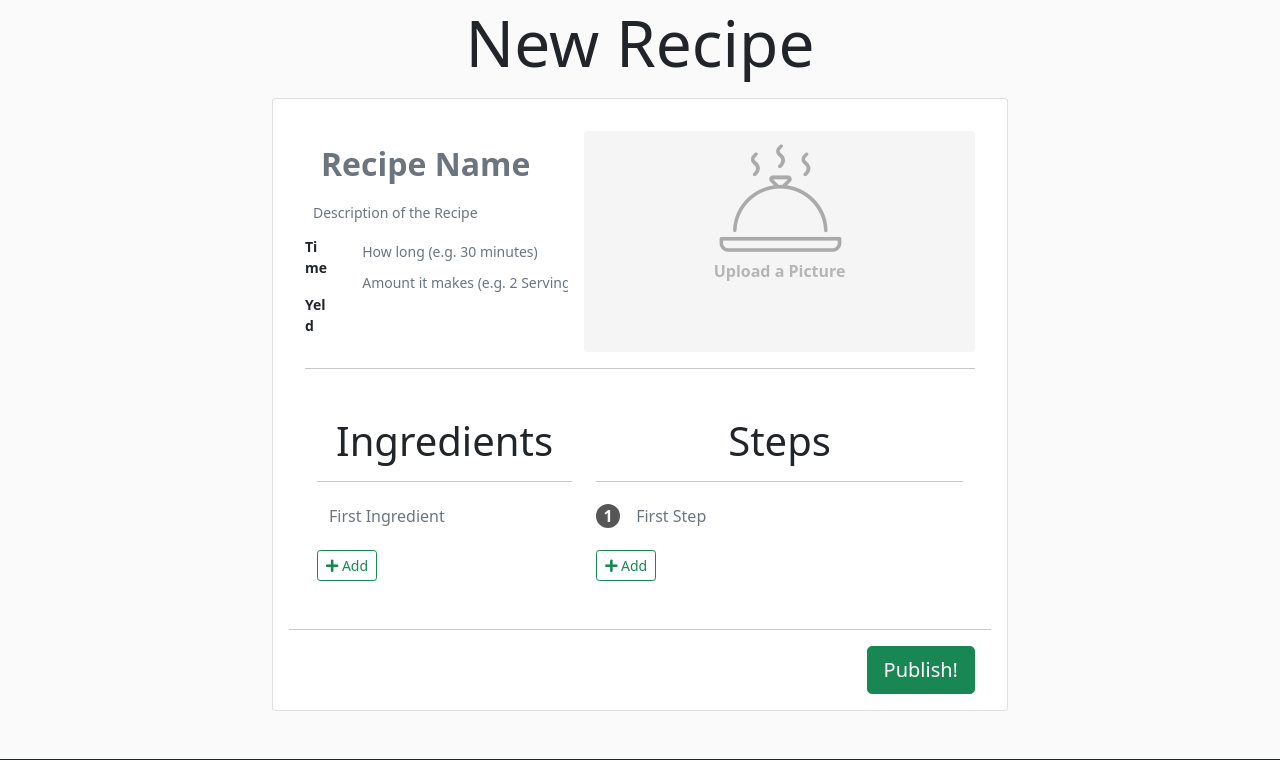
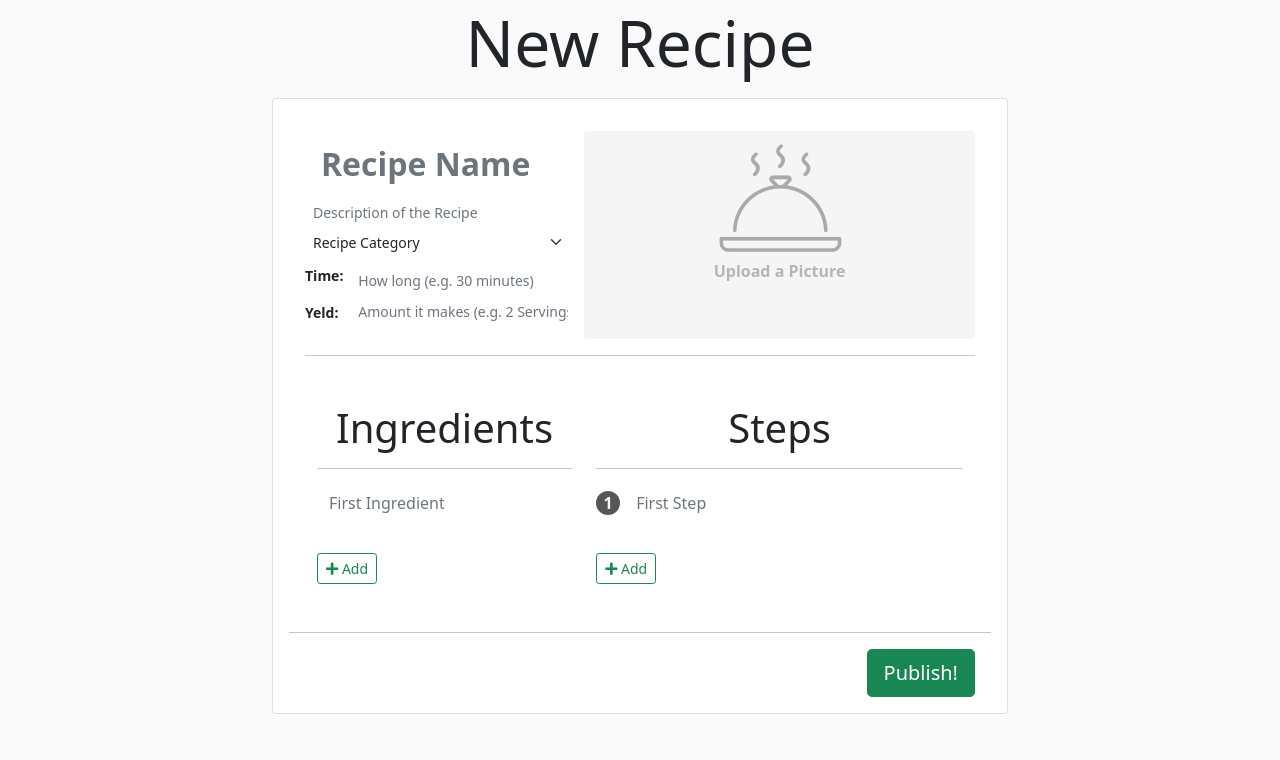
Before and after one commit to mariogusman/MS3-Irish-Recipes, a Flask app: page /addrecipe in a window 1280 px wide. Shown: the part 117-877 px from the top of the page. Run offline with Flask 2, Linux system fonts and the light colour scheme; the visitor is signed in with stand-in values (Sample User, id 1); some libraries are stand-ins or nearby versions; some web fonts are replaced.

Commit message:
Create Recipe Publishing function

```diff
--- a/app.py
+++ b/app.py
@@ -4,6 +4,7 @@ from flask import Flask, flash, render_template, redirect, request, session, url
 from flask_pymongo import PyMongo
 from bson.objectid import ObjectId
 from werkzeug.security import generate_password_hash, check_password_hash
+import datetime
 
 if os.path.exists("env.py"):
     import env
@@ -100,7 +101,24 @@ def addrecipe():
     """
     Allows users to create recipes and push to DB
     """
-    if session.get("user"):  # If user is logged in
+    if session.get("user"):
+        # If user is logged in
+        if request.method == "POST":
+            new_recipe = {
+                "title": request.form.get("recipe_title"),
+                "description": request.form.get("recipe_description"),
+                "category": request.form.get("recipe_category"),
+                "time": request.form.get("recipe_time"),
+                "yeld": request.form.get("recipe_yeld"),
+                "ingredients": request.form.getlist("ingredients"),
+                "steps": request.form.getlist("steps"),
+                "author": session["user"],
+                "date": datetime.datetime.utcnow(),
+                "url": request.form.get("recipe_title").replace(" ", "-").lower(),
+            }
+            mongo.db.recipes.insert_one(new_recipe)
+            flash("Recipe Published Successfully!")
+            return render_template("profile.html")
 
         return render_template("add_recipe.html")
 
--- a/static/js/scripts.js
+++ b/static/js/scripts.js
@@ -1,35 +1,43 @@
-// add row
+// add ingredients
 $(document).on("click", "#newIngredient", function () {
     var newIngredientInput = '';
+    newIngredientInput += '<li>';
     newIngredientInput += '<div class="row" id="ingredientGroup">';
     newIngredientInput += '<div class="col d-flex flex-row text-center">';
-    newIngredientInput += "<input class='form-control recipe-form' type='text' placeholder='Next Ingredient' autocomplete='Off' minlength='3' maxlenght='20' pattern='[A-Za-z]' required>";
+    newIngredientInput += '<input class="form-control recipe-form" name="ingredients" type="text" placeholder="Next Ingredient" minlength="3" maxlenght="20" required>';
     newIngredientInput += '<button class="btn remove-input" id="removeingredientGroup" type="button">';
     newIngredientInput += '<i class="fas fa-times align-self-center"></i>';
     newIngredientInput += '</button>';
+    newIngredientInput += '</li>';
+
     $('#newIngredientFields').append(newIngredientInput);
 });
 
+// add steps
 var steps = 1;
 $(document).on("click", "#newStep", function () {
     steps++;
     var newStepInput = '';
+    newStepInput += '<li>';
     newStepInput += '<div class="row" id="stepGroup">';
     newStepInput += '<div class="col d-flex flex-row text-center">';
     newStepInput += '<p class="fw-bold step-counter text-light align-self-center">' + steps + '</p>';
-    newStepInput += '<input class="form-control recipe-form ms-1" type="text" placeholder="Next Step" autocomplete="Off" autocapitalize="words" minlength="3" maxlenght="20" pattern="[A-Za-z]" required>';
+    newStepInput += '<input class="form-control recipe-form ms-1" name="steps" type="text" placeholder="Next Step"  autocapitalize="words" minlength="3" maxlenght="20"  required>';
     newStepInput += '<button class="btn remove-input" id="removeStepGroup" type="button">';
     newStepInput += '<i class="fas fa-times align-self-center"></i>';
     newStepInput += '</button>';
     newStepInput += '</div>';
     newStepInput += '</div>';
+    newStepInput += '</li>';
     $('#newStepsFields').append(newStepInput);
 });
 
-// remove row
+// remove ingredient row
 $(document).on('click', '#removeingredientGroup', function () {
     $(this).closest('#ingredientGroup').remove();
 });
+
+// remove step row
 $(document).on('click', '#removeStepGroup', function () {
     $(this).closest('#stepGroup').remove();
     steps--
--- a/templates/add_recipe.html
+++ b/templates/add_recipe.html
@@ -17,34 +17,52 @@
                             <div class="col-md-5 pe-2 align-self-end">
                                 <!-- Title -->
                                 <input class="form-control form-control-lg recipe-form" id="recipeTitleInput"
-                                    type="text" placeholder="Recipe Name" aria-label="Recipe Name" autocomplete="Off"
-                                    autocapitalize="words" minlength="3" maxlenght="25" required>
+                                    type="text" placeholder="Recipe Name" name="recipe_title" aria-label="Recipe Name"
+                                    autocomplete="Off" autocapitalize="words" minlength="3" maxlenght="25" required>
 
                                 <!-- Description -->
                                 <input class="form-control form-control-sm recipe-form" type="text"
-                                    placeholder="Description of the Recipe" aria-label="Description of the Recipe"
-                                    autocomplete="Off" autocapitalize="words" minlength="3" maxlenght="20" required>
+                                    placeholder="Description of the Recipe" name="recipe_description"
+                                    aria-label="Description of the Recipe" autocomplete="Off" autocapitalize="words"
+                                    minlength="3" maxlenght="20" required>
+
+                                <!-- Category -->
+                                <select class="form-select form-select-sm recipe-form"
+                                    aria-label=".form-select-sm example" name="recipe_category">
+                                    <option selected disabled>Recipe Category</option>
+                                    <option value="eggs_dairy">Eggs and Dairy</option>
+                                    <option value="vegetables">Vegetables</option>
+                                    <option value="shellfish">Shellfish</option>
+                                    <option value="fish">Fish</option>
+                                    <option value="poultry">Poultry</option>
+                                    <option value="boar_pork">Boar and Pork</option>
+                                    <option value="lamb_mutton_goat">Lamb, Mutton and Goat</option>
+                                    <option value="beef">Beef</option>
+                                    <option value="breads_scones_crackers">Breads, Scones and Crackers</option>
+                                    <option value="desserts">Cakes, Pastries and Desserts</option>
+                                </select>
 
                                 <!-- Time and Yeld -->
-                                <div class="row mt-2">
+                                <div class="row mt-2 g-0">
                                     <!-- Left - Labels -->
                                     <div class="col-2">
-                                        <p class="small fw-bold">Time</p>
-                                        <p class="small fw-bold">Yeld</p>
+                                        <p class="small fw-bold">Time: </p>
+                                        <p class="small fw-bold">Yeld: </p>
                                     </div>
 
                                     <!-- Right - Input -->
                                     <div class="col">
-                                        <input class="form-control form-control-sm recipe-form" type="text"
-                                            placeholder="How long (e.g. 30 minutes)"
+                                        <!-- Time -->
+                                        <input class="form-control form-control-sm recipe-form" name="recipe_time"
+                                            type="text" placeholder="How long (e.g. 30 minutes)"
                                             aria-label="How long (e.g. 30 minutes)" autocomplete="Off"
-                                            autocapitalize="words" minlength="3" maxlenght="20" required>
+                                            autocapitalize="words" minlength="3" maxlenght="15" required>
 
-
-                                        <input class="form-control form-control-sm recipe-form" type="text"
-                                            placeholder="Amount it makes (e.g. 2 Servings)"
+                                        <!-- Yeld -->
+                                        <input class="form-control form-control-sm recipe-form" name="recipe_yeld"
+                                            type="text" placeholder="Amount it makes (e.g. 2 Servings)"
                                             aria-label="Amount it makes (e.g. 2 Servings)" autocomplete="Off"
-                                            autocapitalize="words" minlength="3" maxlenght="20" required>
+                                            autocapitalize="words" minlength="3" maxlenght="15" required>
 
                                     </div>
                                 </div>
@@ -75,41 +93,46 @@
                             <div class="col-md-5">
                                 <p class="display-6 small text-center mt-3">Ingredients</p>
                                 <hr>
+
+                                <ul class="ps-0 ms-0" id="newIngredientFields">
                                     <!-- First Ingredient -->
+                                    <li>
                                         <div class="row" id="ingredientGroup">
                                             <div class="col d-flex flex-row text-center">
-                                        <input class='form-control recipe-form' type='text'
-                                            placeholder='First Ingredient' autocomplete='Off' autocapitalize='words'
-                                            minlength='3' maxlenght='20' required>
+                                                <input class='form-control recipe-form' name="ingredients" type='text'
+                                                    placeholder='First Ingredient' autocomplete='Off' minlength='3'
+                                                    maxlenght='20' required>
                                             </div>
                                         </div>
+                                    </li>
+                                    <!-- New Ingredients added below -->
 
-                                <!-- Additional Ingredients Here -->
-                                <div id="newIngredientFields"></div>
+                                </ul>
 
-                                <button id="newIngredient" type="button" class="btn btn-outline-success btn-sm mt-3"><i
-                                        class="fas fa-plus"></i>
-                                    Add</button>
-
-
+                                <!-- Button to Add Ingredients -->
+                                <button id="newIngredient" type="button" class="btn btn-outline-success btn-sm mt-3">
+                                    <i class="fas fa-plus"></i> Add</button>
                             </div>
 
                             <!-- Steps -->
                             <div class="col-md-7 ">
                                 <p class="display-6 text-center mt-3">Steps</p>
                                 <hr>
+                                <ul class="ps-0 ms-0" id="newStepsFields">
                                     <!-- First Step -->
+                                    <li>
                                         <div class="row" id="stepGroup">
                                             <div class="col d-flex flex-row text-center">
                                                 <p class="fw-bold step-counter text-light align-self-center">1</p>
-                                        <input class="form-control recipe-form ms-1" type="text"
+                                                <input class="form-control recipe-form ms-1" name="steps" type="text"
                                                     placeholder="First Step" autocomplete="Off" autocapitalize="words"
                                                     minlength="3" maxlenght="20" required>
                                             </div>
                                         </div>
+                                    </li>
 
                                     <!-- Additional Steps Here -->
-                                <div id="newStepsFields"></div>
+                                </ul>
 
                                 <!-- Button to Add more Steps -->
                                 <button type="button" id="newStep" class="btn btn-outline-success btn-sm mt-3">
@@ -118,11 +141,12 @@
 
                             </div>
                         </div>
+                        <!-- Card footer - Submit button -->
                         <hr class="mt-5">
                         <div class="d-flex flex-row justify-content-end pe-3">
-
                             <button class="btn btn-success btn-lg">Publish!</button>
                         </div>
+
                     </div>
                 </form>
             </div>
```
Lines whose indentation alone changed are shown as unchanged.
